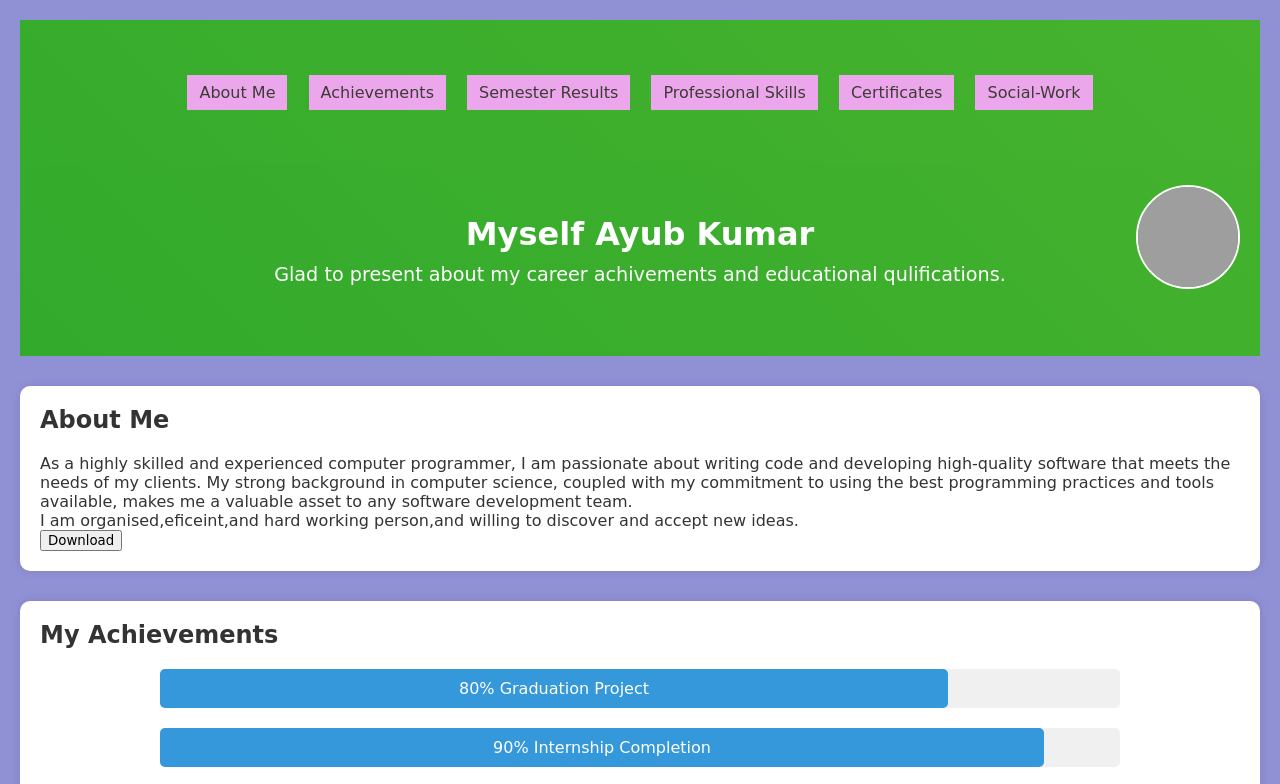
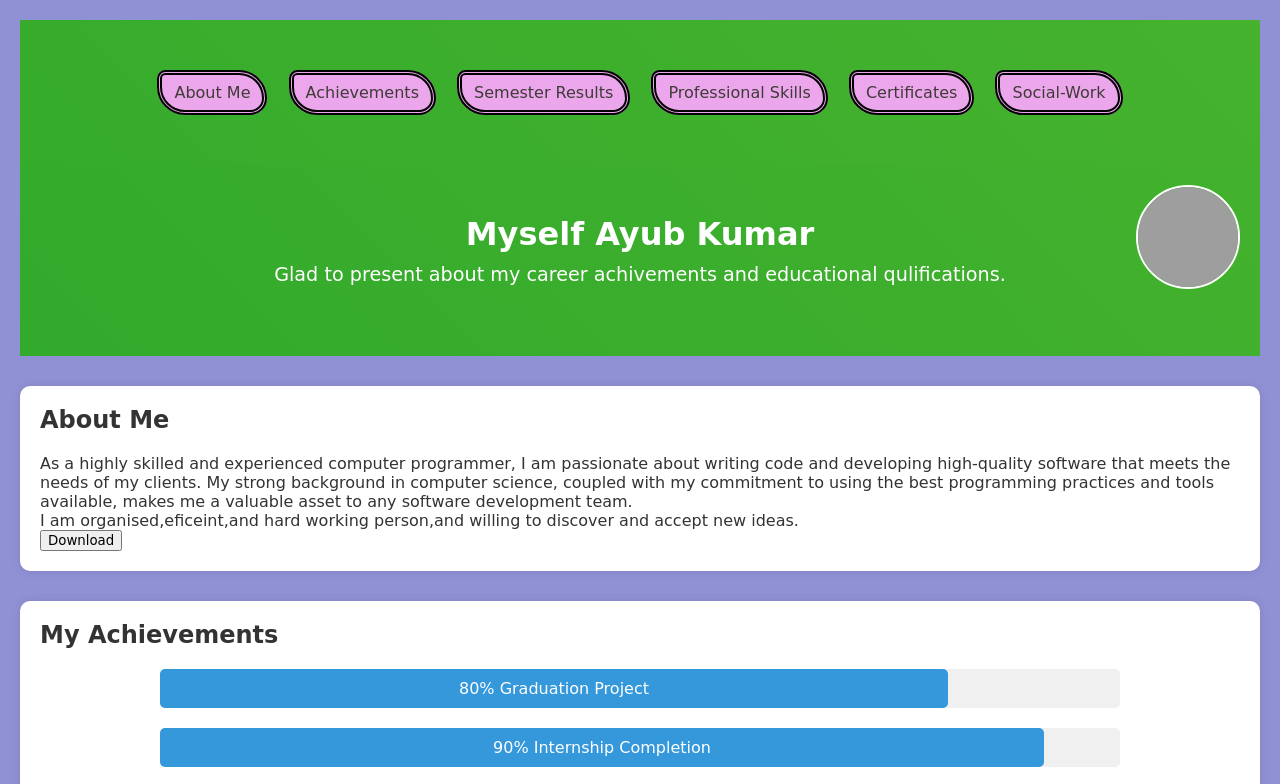
Before and after one commit to SuramyaRanjan/upersimple-website, a plain HTML site: page My_Sr_Portfolio.html in a window 1280 px wide. Shown: the top 784 px of the page. Drawn offline with Linux system fonts and the light colour scheme; grey boxes are pictures that could not be loaded.

Commit message:
Update My_Sr_Portfolio.html
Signed-off-by: SuramyaRanjan <154046510+SuramyaRanjan@users.noreply.github.com>

```diff
--- a/My_Sr_Portfolio.html
+++ b/My_Sr_Portfolio.html
@@ -277,6 +277,8 @@ a:hover{
     padding: 8px 12px;
     text-decoration: none;
     color: rgb(62, 59, 55);
+    border-radius: 15px 50px 30px;
+    border: 5px double black;
 }
 
 .navbar li a:hover {
@@ -314,7 +316,7 @@ a:hover{
 <body>
     <header>
         <nav class="navbar" id="navbar">
-          <ul> <li> <a href="#about">About Me</a></li>
+          <ul> <li > <a href="#about" >About Me</a></li>
            <li><a href="#achievements">Achievements</a></li>
            <li><a href="#results">Semester Results</a></li>
            <li> <a href="#skills">Professional Skills</a></li>
```
